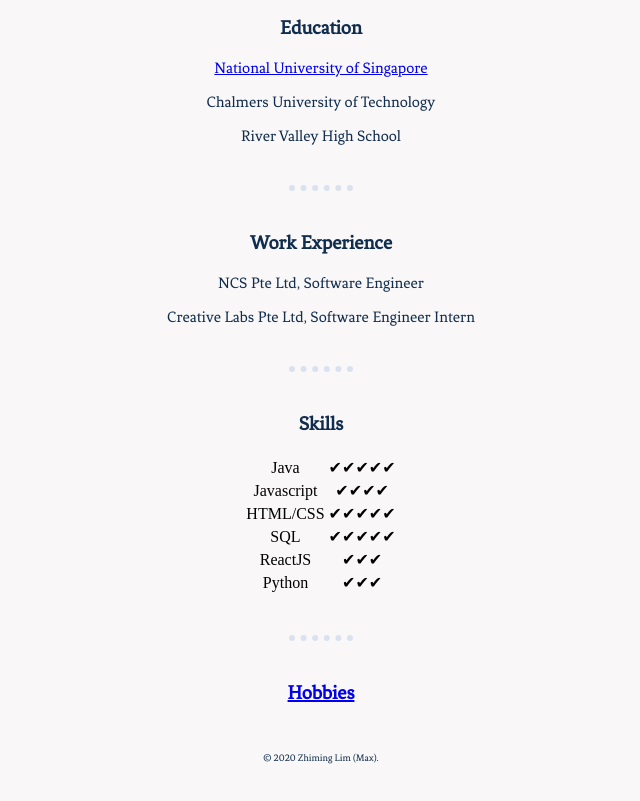
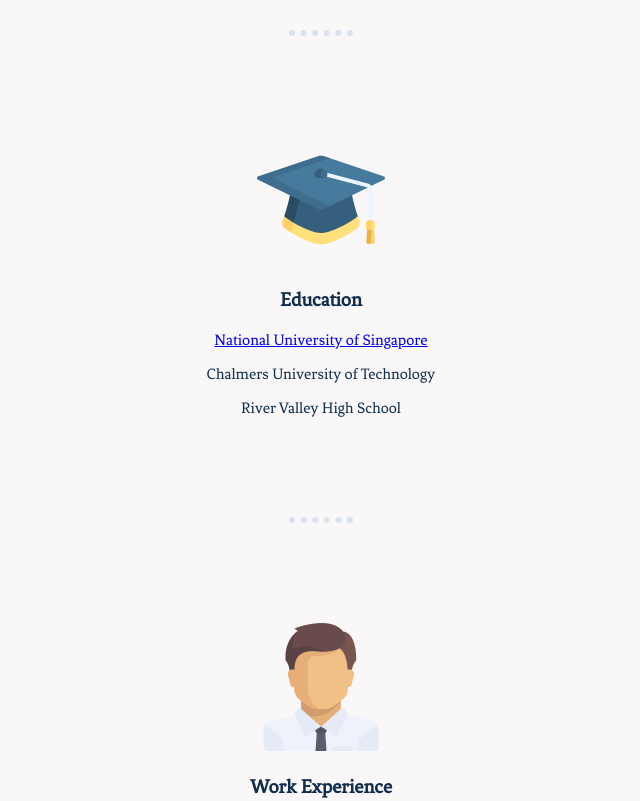
Before and after one commit to zhiminglim/cv, a plain HTML site: page index.html in a window 1280 px wide. Shown: the part 940-1741 px from the top of the page, without its empty margins (319-959 px from the left). Before the commit the page ends 1714 px from the top, so only its background shows below. Drawn offline with Linux system fonts and the light colour scheme.

Commit message:
Add banner images with custom sizing

```diff
--- a/css/styles.css
+++ b/css/styles.css
@@ -27,7 +27,7 @@ hr {
   border-width: 6px;
   border-color: #dbe2ef;
   width: 5%;
-  margin: 40px auto;
+  margin: 100px auto;
 }
 
 h1 {
@@ -86,6 +86,11 @@ p {
   font-size: 10px;
 }
 
+.section-banner {
+  width: 128px;
+  height: 128px;
+}
+
 /****************ID SELECTORS******************/
 #heading-name {
   color: #112d4e;
--- a/index.html
+++ b/index.html
@@ -31,6 +31,8 @@
 
     <hr>
 
+    <!-- Icons made by <a href="http://www.freepik.com/" title="Freepik">Freepik</a> from <a href="https://www.flaticon.com/" title="Flaticon"> www.flaticon.com</a> -->
+    <img class="section-banner" src="./assets/graduation-512px.png" alt="education-png">
     <h3>Education</h3>
 
     <p>
@@ -42,11 +44,13 @@
 
     <hr>
 
+    <img class="section-banner" src="./assets/work-512px.png" alt="work-png">
     <h3>Work Experience</h3>
     <p>NCS Pte Ltd, Software Engineer</p>
     <p>Creative Labs Pte Ltd, Software Engineer Intern</p>
     <hr>
 
+    <img class="section-banner" src="./assets/skills-512px.png" alt="skills-png">
     <h3>Skills</h3>
     <table class="table-skill">
       <tr>
@@ -83,6 +87,7 @@
 
     <hr>
 
+    <img class="section-banner" src="./assets/hobbies-512px.png" alt="hobbies-png">
     <h3><a href="hobbies.html">Hobbies</a></h3>
 
     <br>
```
Also changed, not shown: assets/graduation-512px.png (added), assets/hobbies-512px.png (added), assets/skills-512px.png (added), assets/work-512px.png (added).
